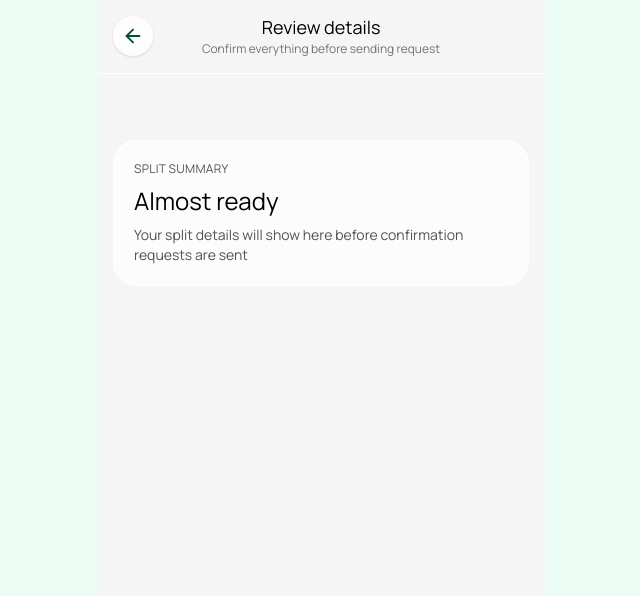
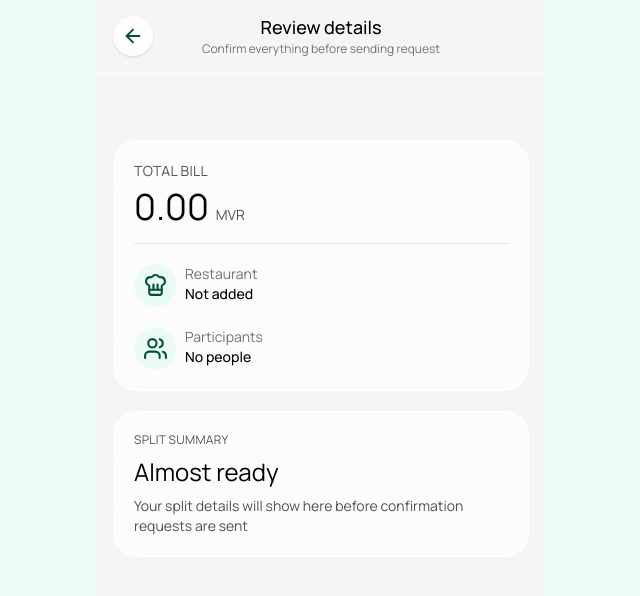
Before and after one commit to Rahil69/Split-website, a React (Vite) app: page / in a window 1280 px wide. Both pictures are taken after a click on the button "Review split". Shown: the top 596 px of the page, without its empty margins (319-959 px from the left). Built offline with nearby package versions, Linux system fonts and the light colour scheme.

Commit message:
Review page

```diff
--- a/src/App.jsx
+++ b/src/App.jsx
@@ -8,6 +8,7 @@ import "./App.css";
 
 function App() {
   const [activePage, setActivePage] = useState("Split");
+  const [splitData, setSplitData] = useState(null);
   const showShell = activePage !== "ReviewSplit";
   return (
     <div className="mx-auto min-h-screen w-full max-w-md bg-neutral-100 text-black">
@@ -32,9 +33,11 @@ function App() {
 
         <div className="mt-5">
           {activePage === "Home" && <Home />}
-          {activePage === "Split" && <Split setActivePage={setActivePage} />}
+          {activePage === "Split" && (
+            <Split setActivePage={setActivePage} setSplitData={setSplitData} />
+          )}
           {activePage === "ReviewSplit" && (
-            <ReviewSplit setActivePage={setActivePage} />
+            <ReviewSplit setActivePage={setActivePage} splitData={splitData} />
           )}
         </div>
       </main>
--- a/src/pages/ReviewSplit.jsx
+++ b/src/pages/ReviewSplit.jsx
@@ -1,7 +1,7 @@
 import React from "react";
-import { useState, useEffect } from "react";
-import { ArrowLeft } from "lucide-react";
-const ReviewSplit = ({ setActivePage }) => {
+import { ArrowLeft, ChefHat, Users } from "lucide-react";
+
+const ReviewSplit = ({ setActivePage, splitData }) => {
   return (
     <div className="min-h-screen bg-neutral-100 px-4 pt-24 text-black">
       <header className="fixed left-1/2 top-0 z-20 w-full max-w-md -translate-x-1/2 border-b border-white/80 bg-neutral-100/85 px-4 py-4 backdrop-blur-2xl">
@@ -12,15 +12,48 @@ const ReviewSplit = ({ setActivePage }) => {
           >
             <ArrowLeft size={22} />
           </button>
+
           <div className="text-center">
-            <p className="text-lg font leading-tight">Review details</p>
+            <p className="text-lg font-medium leading-tight">Review details</p>
             <p className="mt-0.5 text-xs text-neutral-500">
               Confirm everything before sending request
             </p>
           </div>
         </div>
       </header>
-      <section className="rounded-3xl border border-white/80 bg-white/70 p-5 backdrop-blur-xl">
+      <section className="rounded-3xl border border-white/80  bg-white/70 p-5 backdrop-blur-xl">
+        <p className="text-sm tracking-wide text-neutral-600">TOTAL BILL</p>
+        <h1 className="text-4xl  font-thin text-black mt-1.5 border-b border-neutral-200 pb-4">
+          {splitData.billAmount ? splitData.billAmount : "0.00"}
+          <span className="text-sm px-1 text-neutral-600 "> MVR</span>
+        </h1>
+        <div className="mt-5 flex">
+          <div className="flex items-center justify-between rounded-full border  border-white/10 bg-emerald-100/40 px-2 py-2 ">
+            <ChefHat size={25} className="text-emerald-900" />
+          </div>
+          <div>
+            <p className="text-sm px-2 text-neutral-500">Restaurant</p>
+            <p className="px-2 text-sm text-base font-medium">
+              {splitData.restaurantName
+                ? splitData.restaurantName
+                : "Not added"}
+            </p>
+          </div>
+        </div>
+        <div className="mt-5 flex">
+          <div className="flex items-center justify-between rounded-full border  border-white/10 bg-emerald-100/40 px-2 py-2 ">
+            <Users size={25} className="text-emerald-900" />
+          </div>
+          <div>
+            <p className="text-sm px-2 text-neutral-500">Participants</p>
+            <p className="px-2 text-sm text-base font-medium ">
+              {splitData.peopleCount ? splitData.peopleCount : "No people"}
+            </p>
+          </div>
+        </div>
+      </section>
+
+      <section className="mt-5  rounded-3xl border border-white/80 bg-white/70 p-5 backdrop-blur-xl">
         <p className="text-xs tracking-wide text-neutral-600">SPLIT SUMMARY</p>
         <h1 className="mt-2 text-2xl font-thin text-black">Almost ready</h1>
         <p className="mt-2 text-sm text-neutral-600">
--- a/src/pages/Split.jsx
+++ b/src/pages/Split.jsx
@@ -9,7 +9,7 @@ import {
   StickyNoteCheck,
 } from "lucide-react";
 import { useState, useEffect } from "react";
-export const Split = ({ setActivePage }) => {
+export const Split = ({ setActivePage, setSplitData }) => {
   const [participants, setParticipants] = useState([]);
   const [peopleCount, setPeopleCount] = useState(null);
   const participantRows = Array.from({ length: peopleCount || 0 });
@@ -89,7 +89,7 @@ export const Split = ({ setActivePage }) => {
               onFocus={() => setIsBillFocused(true)}
               onBlur={() => setIsBillFocused(false)}
               placeholder={isBillFocused ? "" : "0.00"}
-              className="text-center w-38 bg-transparent font-semibold tracking-tight text-emerald-900 outline-none placeholder:text-neutral-400"
+              className="text-center w-38 bg-transparent !font-medium tracking-tight text-black outline-none placeholder:text-neutral-400"
             />
           </span>
         </div>
@@ -100,7 +100,7 @@ export const Split = ({ setActivePage }) => {
         </p>
 
         <div className="flex items-center gap-4 text-xl font-thin tracking-wide">
-          <div className="rounded-xl bg-emerald-100/60 p-2">
+          <div className="rounded-full bg-emerald-100/40  p-2">
             <Utensils size={18} className="text-emerald-900" />
           </div>
           <p className="text-neutral-700 ">
@@ -245,7 +245,15 @@ export const Split = ({ setActivePage }) => {
       {/* SPLIT NOW  */}
 
       <button
-        onClick={() => setActivePage("ReviewSplit")}
+        onClick={() => {
+          setSplitData({
+            billAmount,
+            restaurantName,
+            peopleCount,
+            participants,
+          });
+          setActivePage("ReviewSplit");
+        }}
         className="mt-7 flex w-full items-center justify-center rounded-2xl bg-emerald-900 py-4 !text-xl  text-white hover:cursor-pointer"
       >
         <span className="pr-3">
```
